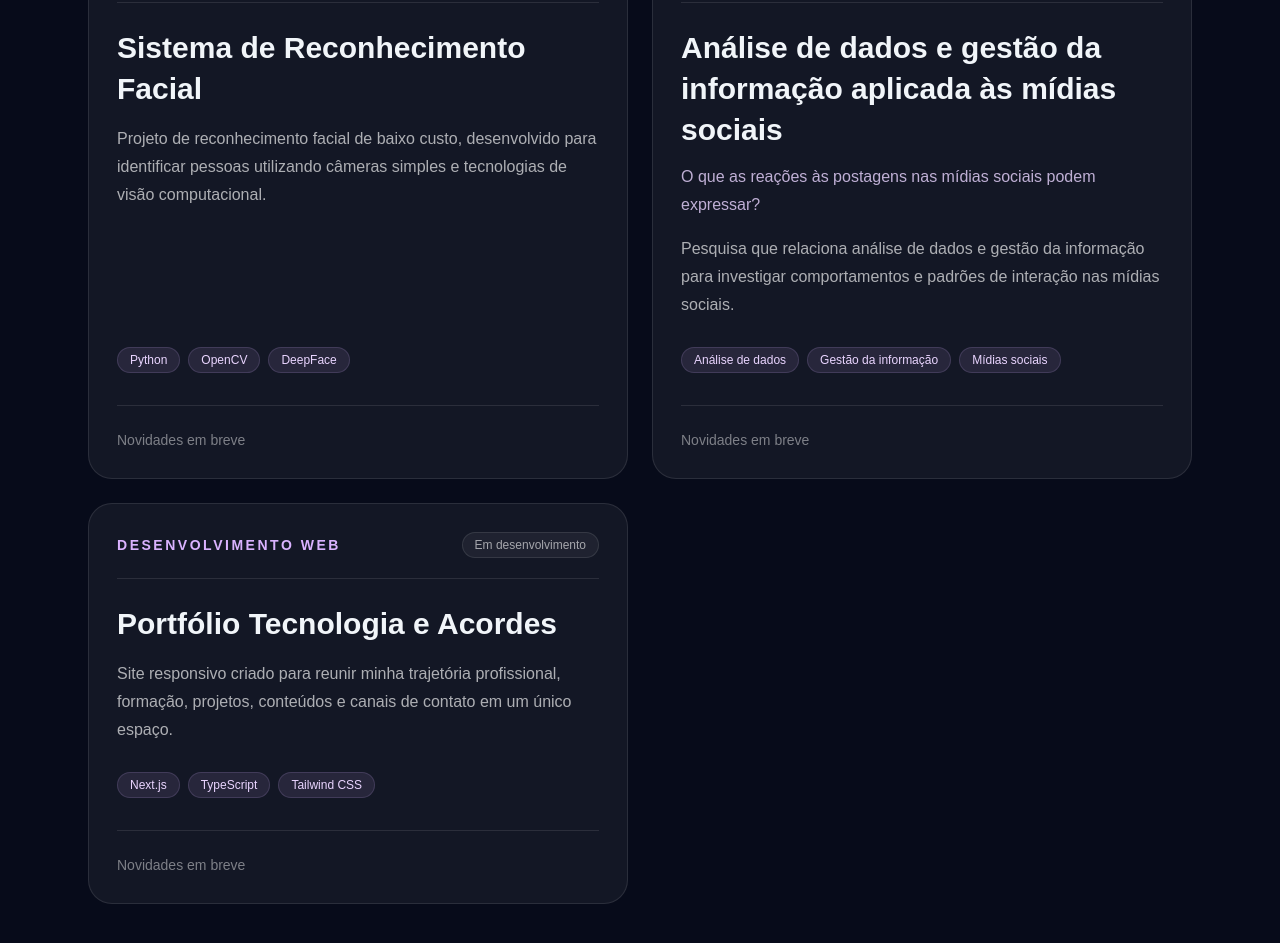
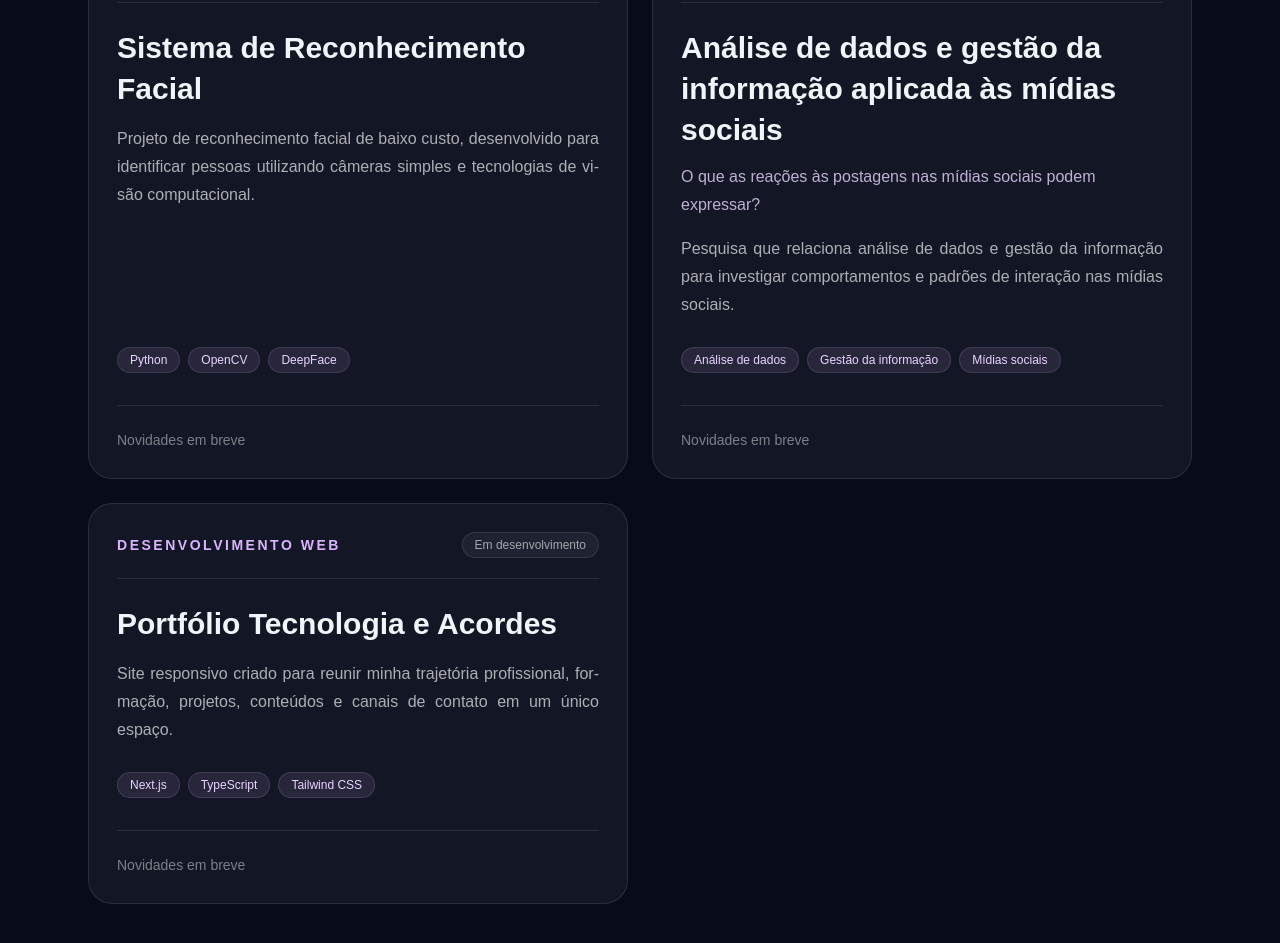
Before and after one commit to j-candido/tecnologia-e-acordes, a Next.js app: page /sobre in a window 1280 px wide. Shown: the part 1120-2063 px from the top of the page. Built offline with nearby package versions, Linux system fonts and the light colour scheme.

Commit message:
Justifica descrições dos cartões de blog e projetos

```diff
--- a/components/Blog.tsx
+++ b/components/Blog.tsx
@@ -94,7 +94,7 @@ export default async function Blog() {
                   </h2>
 
                   {description && (
-                    <p className="mt-3 min-h-[72px] line-clamp-3 text-sm leading-6 text-white/60">
+                    <p lang="pt-BR" className="mt-3 min-h-[72px] line-clamp-3 text-left text-sm leading-6 text-white/60 [text-align-last:left] sm:hyphens-auto sm:text-justify">
                       {description}
                       {cleanContent.length > 150 ? "..." : ""}
                     </p>
--- a/components/LatestPosts.tsx
+++ b/components/LatestPosts.tsx
@@ -82,7 +82,7 @@ export default async function LatestPosts() {
                   </Link>
                 </h3>
 
-                <p className="mt-4 line-clamp-4 flex-1 text-[16px] leading-7 text-slate-300">
+                <p lang="pt-BR" className="mt-4 line-clamp-4 flex-1 text-left text-[16px] leading-7 text-slate-300 [text-align-last:left] sm:hyphens-auto sm:text-justify">
                   {createExcerpt(post)}
                 </p>
 
--- a/components/Projects.tsx
+++ b/components/Projects.tsx
@@ -78,7 +78,7 @@ const projects = [
                 </p>
               ) : null}
 
-              <p className="mt-4 flex-1 leading-7 text-white/65">
+              <p lang="pt-BR" className="mt-4 flex-1 text-left leading-7 text-white/65 [text-align-last:left] sm:hyphens-auto sm:text-justify">
                 {project.description}
               </p>
 
```
